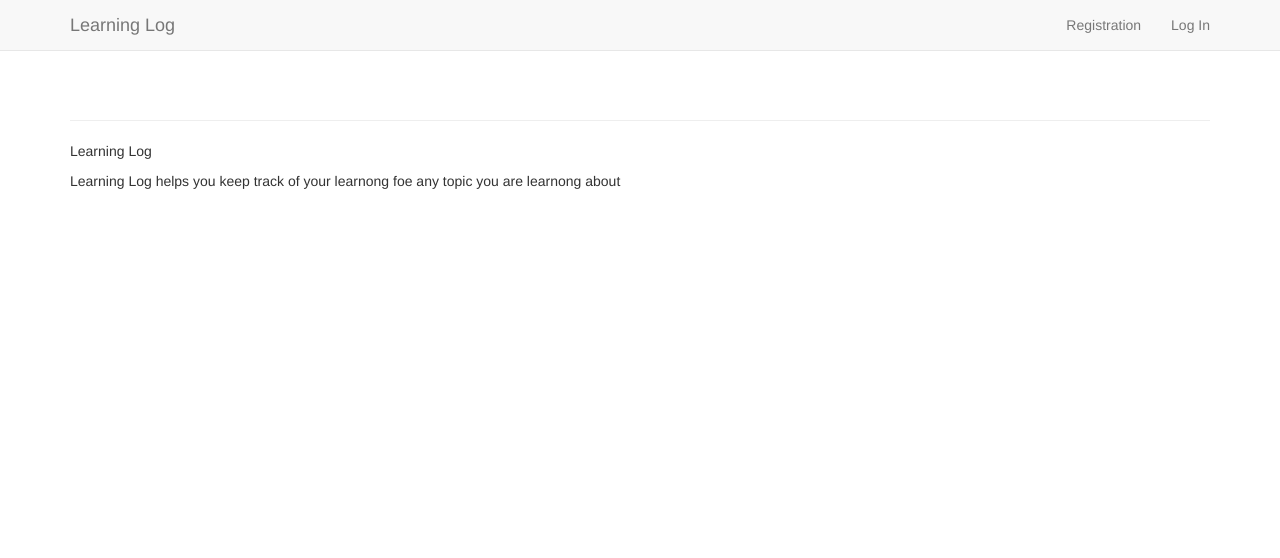
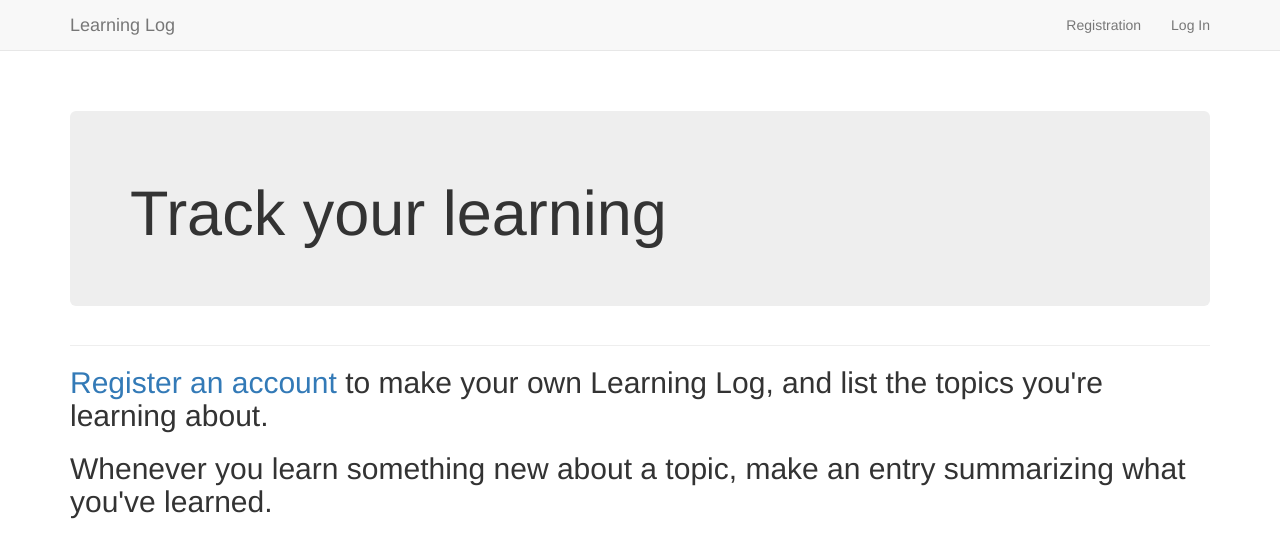
Before and after one commit to paganism/learning_log_django, a Django app: page / in a window 1280 px wide. Shown: the top 558 px of the page. Run offline with Django 3.2, Linux system fonts and the light colour scheme; some libraries are stand-ins or nearby versions.

Commit message:
modified index page template via bootstrap

```diff
--- a/learning_logs/templates/learning_logs/index.html
+++ b/learning_logs/templates/learning_logs/index.html
@@ -1,5 +1,19 @@
 {% extends 'learning_logs/base.html' %}
+
+{% block header %}
+    <div class="jumbotron">
+        <h1>Track your learning</h1>
+    </div>
+{% endblock header %}
+
 {% block content %}
-<p>Learning Log</p>
-<p>Learning Log helps you keep track of your learnong foe any topic you are learnong about</p>
-{% endblock %}
+    <h2>
+        <a href="{% url 'register' %}">Register an account</a>
+        to make your own Learning Log, and list the topics you're learning about.
+    </h2>
+    <h2>
+        Whenever you learn something new about a topic, make an entry
+        summarizing what you've learned.
+    </h2>
+
+{% endblock content %}
```
